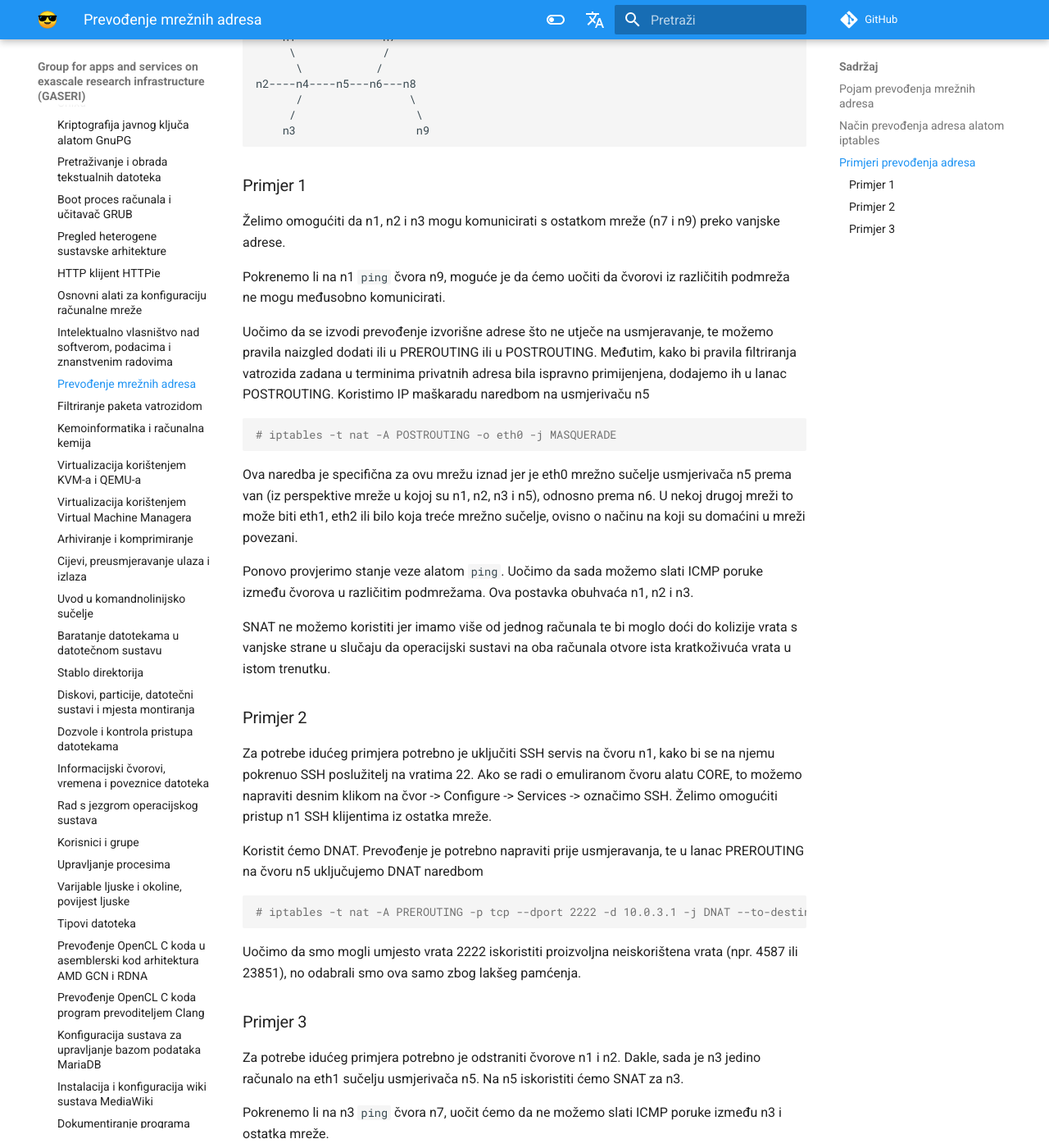
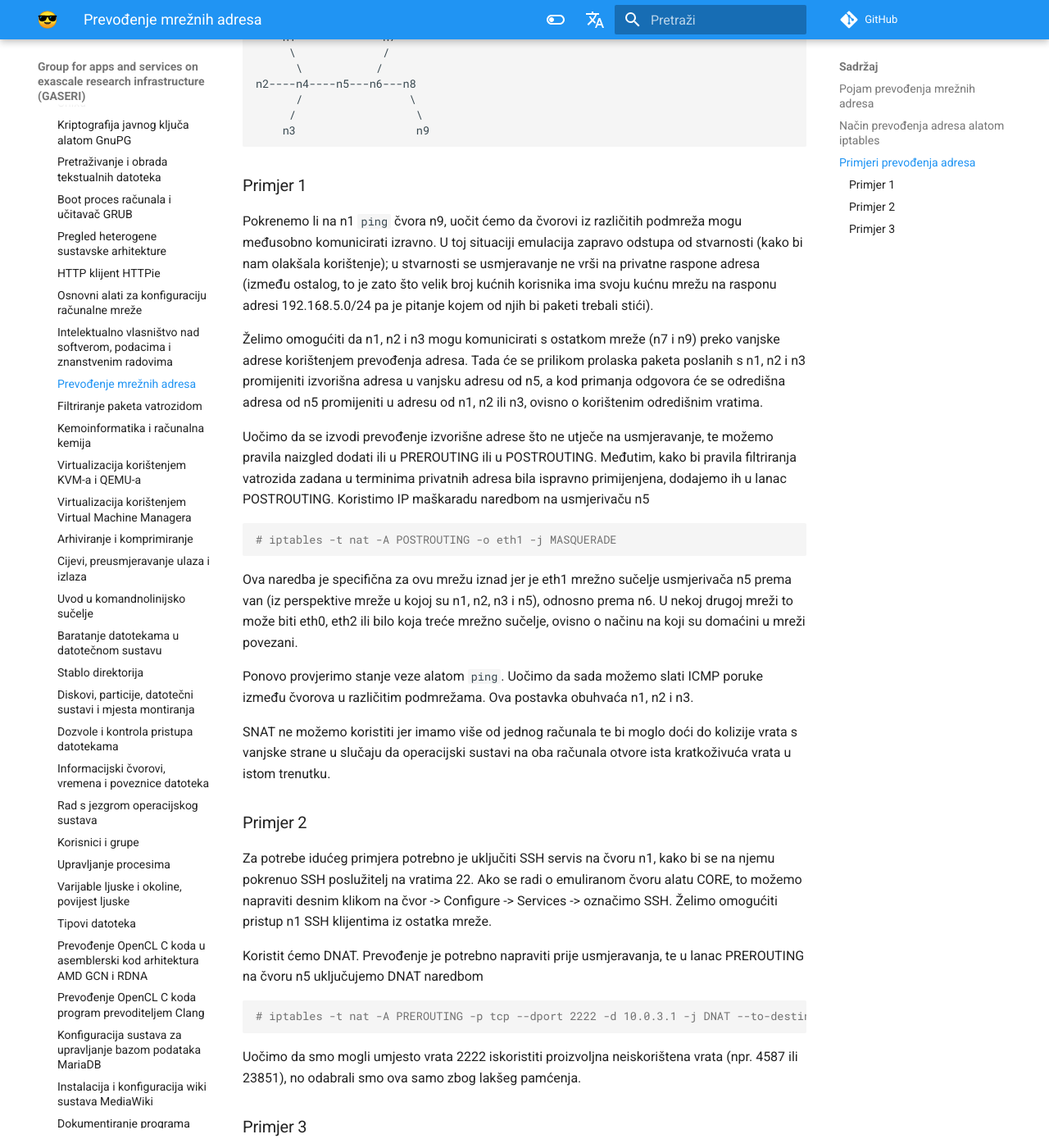
Before and after one commit to gaseri/website, an MkDocs documentation site: the page built from docs/hr/nastava/materijali/iptables-prevodjenje-adresa.md, in a window 1280 px wide and 1400 px high, scrolled down 1896 px. Shown: the whole window at 82% size. Built offline with MkDocs 1.6.1 and Material for MkDocs 9.7.7, drawn with Linux system fonts in a browser that asks for light colours; comment, search, counter and statistics services are not loaded; some of the changed text lies outside the part shown.

Commit message:
Explained NAT masquerade in emulations a bit better

````diff
--- a/docs/hr/nastava/materijali/iptables-prevodjenje-adresa.md
+++ b/docs/hr/nastava/materijali/iptables-prevodjenje-adresa.md
@@ -62,17 +62,17 @@ n2----n4----n5---n6---n8
 
 ### Primjer 1
 
-Želimo omogućiti da n1, n2 i n3 mogu komunicirati s ostatkom mreže (n7 i n9) preko vanjske adrese.
+Pokrenemo li na n1 `ping` čvora n9, uočit ćemo da čvorovi iz različitih podmreža mogu međusobno komunicirati izravno. U toj situaciji emulacija zapravo odstupa od stvarnosti (kako bi nam olakšala korištenje); u stvarnosti se usmjeravanje ne vrši na privatne raspone adresa (između ostalog, to je zato što velik broj kućnih korisnika ima svoju kućnu mrežu na rasponu adresi 192.168.5.0/24 pa je pitanje kojem od njih bi paketi trebali stići).
 
-Pokrenemo li na n1 `ping` čvora n9, moguće je da ćemo uočiti da čvorovi iz različitih podmreža ne mogu međusobno komunicirati.
+Želimo omogućiti da n1, n2 i n3 mogu komunicirati s ostatkom mreže (n7 i n9) preko vanjske adrese korištenjem prevođenja adresa. Tada će se prilikom prolaska paketa poslanih s n1, n2 i n3 promijeniti izvorišna adresa u vanjsku adresu od n5, a kod primanja odgovora će se odredišna adresa od n5 promijeniti u adresu od n1, n2 ili n3, ovisno o korištenim odredišnim vratima.
 
 Uočimo da se izvodi prevođenje izvorišne adrese što ne utječe na usmjeravanje, te možemo pravila naizgled dodati ili u PREROUTING ili u POSTROUTING. Međutim, kako bi pravila filtriranja vatrozida zadana u terminima privatnih adresa bila ispravno primijenjena, dodajemo ih u lanac POSTROUTING. Koristimo IP maškaradu naredbom na usmjerivaču n5
 
 ``` shell
-# iptables -t nat -A POSTROUTING -o eth0 -j MASQUERADE
+# iptables -t nat -A POSTROUTING -o eth1 -j MASQUERADE
 ```
 
-Ova naredba je specifična za ovu mrežu iznad jer je eth0 mrežno sučelje usmjerivača n5 prema van (iz perspektive mreže u kojoj su n1, n2, n3 i n5), odnosno prema n6. U nekoj drugoj mreži to može biti eth1, eth2 ili bilo koja treće mrežno sučelje, ovisno o načinu na koji su domaćini u mreži povezani.
+Ova naredba je specifična za ovu mrežu iznad jer je eth1 mrežno sučelje usmjerivača n5 prema van (iz perspektive mreže u kojoj su n1, n2, n3 i n5), odnosno prema n6. U nekoj drugoj mreži to može biti eth0, eth2 ili bilo koja treće mrežno sučelje, ovisno o načinu na koji su domaćini u mreži povezani.
 
 Ponovo provjerimo stanje veze alatom `ping`. Uočimo da sada možemo slati ICMP poruke između čvorova u različitim podmrežama. Ova postavka obuhvaća n1, n2 i n3.
 
@@ -99,7 +99,7 @@ Pokrenemo li na n3 `ping` čvora n7, uočit ćemo da ne možemo slati ICMP poruk
 Kako sada imamo samo jedno računalo, možemo koristiti SNAT jer se sva vrata dostupna na vanjskoj adresi mogu izravno preslikati u vrata računala n1. Ukoliko to želimo, u POSTROUTING na usmjerivaču n5 ćemo uključiti SNAT naredbom
 
 ``` shell
-# iptables -t nat -A POSTROUTING -o eth0 -j SNAT -s 10.0.3.1 --to-source 192.168.4.22
+# iptables -t nat -A POSTROUTING -o eth1 -j SNAT -s 10.0.3.1 --to-source 192.168.4.22
 ```
 
 Ova naredba je također specifična za ovu mrežu iznad zbog navedenog izlaznog mrežnog sučelja i adrese domaćina.
````
